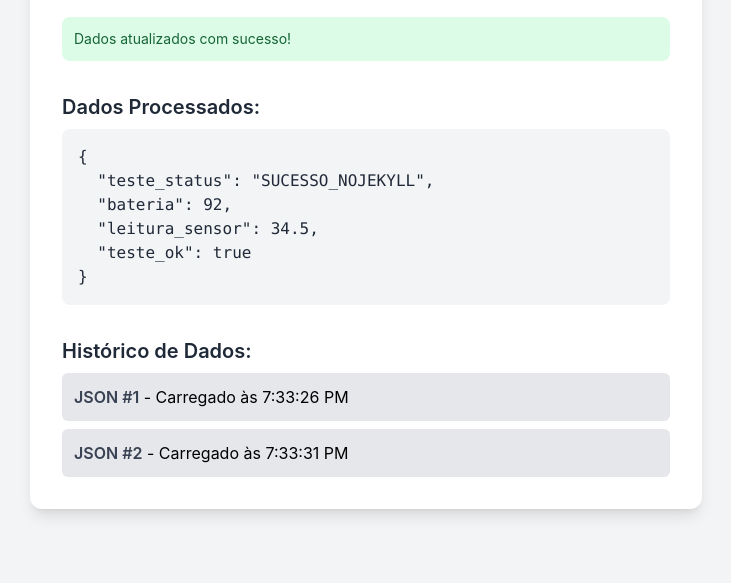
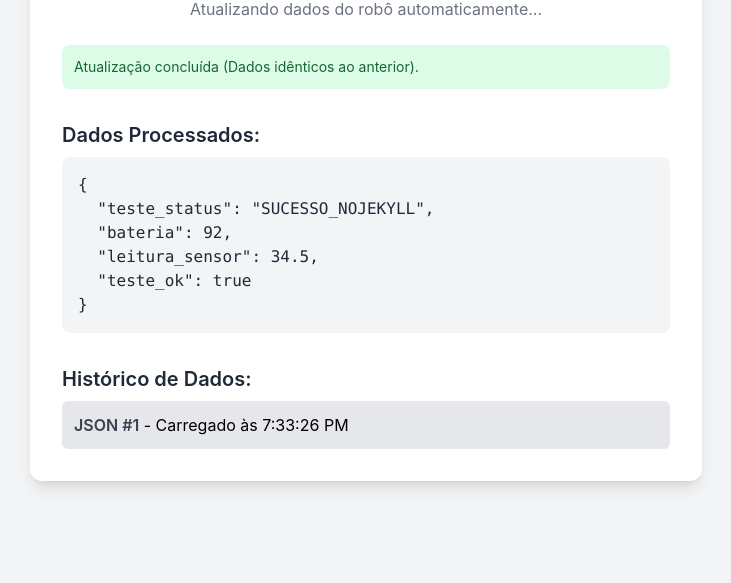
Before and after one commit to EVEREST-23060/SiteJsonsRobot, a plain HTML site: page index.html in a window 1280 px wide. Shown: the part 217-800 px from the top of the page, without its empty margins (274-1005 px from the left). Drawn offline with nearby package versions, Linux system fonts and the light colour scheme.

Commit message:
Update index.html

```diff
--- a/index.html
+++ b/index.html
@@ -44,7 +44,10 @@
     <script>
     // Array para armazenar o histórico de JSONs lidos
     let jsonHistory = [];
-        let updateInterval; // Variável para armazenar o ID do intervalo
+    let updateInterval;
+
+    // NOVIDADE: Variável para armazenar o JSON anterior em formato string.
+    let lastFormattedJson = null;
 
     async function fetchData() {
         const messageDiv = document.getElementById('message');
@@ -52,12 +55,11 @@
         const jsonOutput = document.getElementById('jsonOutput');
 
         // URL para carregar o JSON.
-            // IMPORTANTE: Substitua esta URL pela URL real do seu robô FTC ou do seu arquivo JSON.
-            // http://192.168.43.153:5000/latest_data
+        // Use a URL do robô ou o link RAW do GitHub para teste.
         const robotDataUrl = 'https://raw.githubusercontent.com/EVEREST-23060/SiteJsonsRobot/refs/heads/main/robo_teste.json';
+        // OU: const robotDataUrl = 'http://192.168.43.153:5000/latest_data';
 
         try {
-                // Tenta carregar o JSON da URL
             messageDiv.textContent = 'Atualizando dados...';
             messageDiv.classList.remove('hidden', 'bg-red-100', 'text-red-800', 'bg-green-100', 'text-green-800');
             messageDiv.classList.add('bg-gray-200', 'text-gray-800');
@@ -70,26 +72,41 @@
 
             const data = await response.json();
 
-                // Formata o JSON com indentação para melhor visualização
+            // Formata o JSON com indentação
             const formattedJson = JSON.stringify(data, null, 2);
 
-                // Exibe o resultado mais recente
-                jsonOutput.textContent = formattedJson;
-                outputContainer.classList.remove('hidden');
+            // 🌟 LÓGICA DE COMPARAÇÃO 🌟
+            // Verifica se o JSON atual é diferente do último armazenado
+            if (formattedJson !== lastFormattedJson) {
 
-                // Adiciona o novo JSON ao histórico
+                // --- NOVO DADO ENCONTRADO ---
+
+                // 1. Armazena o novo JSON como o último
+                lastFormattedJson = formattedJson;
+
+                // 2. Adiciona o novo JSON ao histórico
                 const timestamp = new Date().toLocaleTimeString();
                 jsonHistory.push({ formattedJson, timestamp });
 
-                // Limita o histórico aos últimos 5 itens para evitar sobrecarregar a página
+                // 3. Limita o histórico
                 if (jsonHistory.length > 5) {
                     jsonHistory.shift();
                 }
 
-                // Renderiza o histórico na interface
+                // 4. Renderiza o histórico e a mensagem de sucesso
                 renderHistory();
 
-                messageDiv.textContent = 'Dados atualizados com sucesso!';
+                messageDiv.textContent = 'Dados atualizados com sucesso (Novo dado salvo)!';
+
+            } else {
+                // --- DADO REPETIDO ---
+                messageDiv.textContent = 'Atualização concluída (Dados idênticos ao anterior).';
+            }
+
+            // Exibe o resultado mais recente (sempre mostra o último lido)
+            jsonOutput.textContent = formattedJson;
+            outputContainer.classList.remove('hidden');
+
             messageDiv.classList.remove('hidden', 'bg-red-100', 'text-red-800', 'bg-gray-200', 'text-gray-800');
             messageDiv.classList.add('bg-green-100', 'text-green-800');
 
@@ -132,9 +149,6 @@
         updateInterval = setInterval(fetchData, 5000); // Repete a cada 5 segundos
     };
 
-        // Opcional: Para parar de atualizar (útil para debug)
-        // clearInterval(updateInterval);
-
 </script>
 </body>
 </html>
```
Lines whose indentation alone changed are shown as unchanged.
